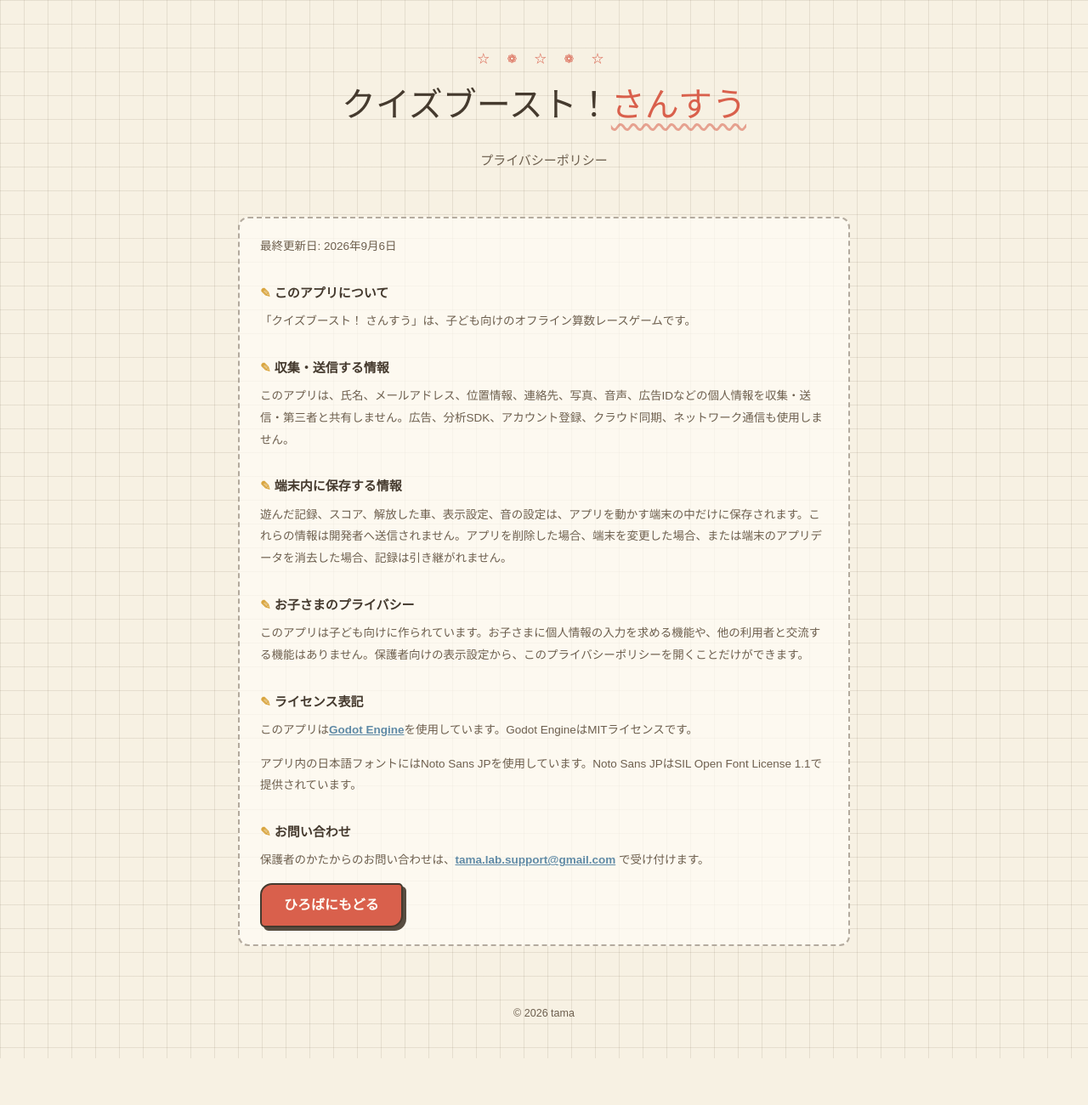
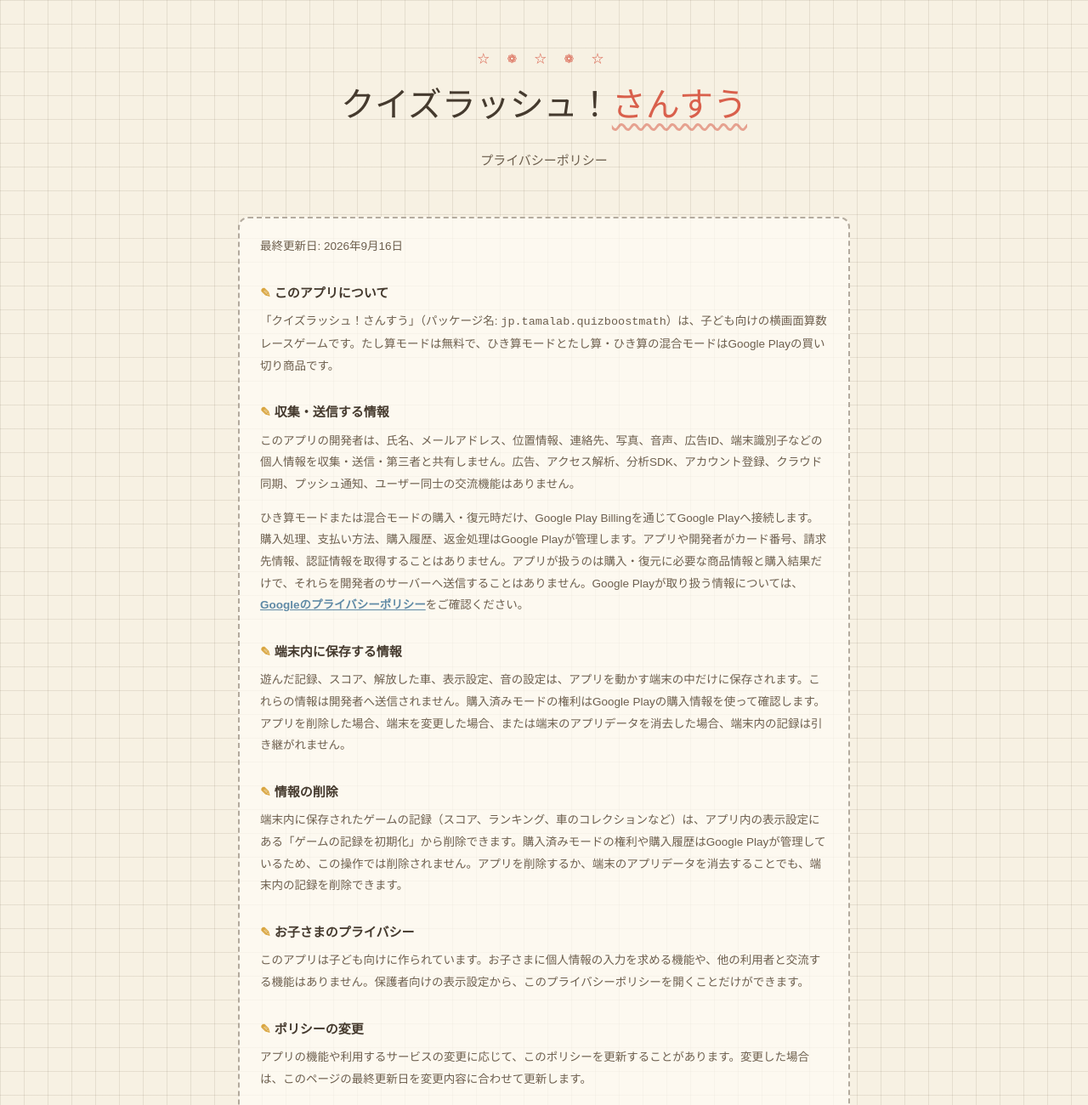
Before and after one commit to Persa27/web-app-hub, a plain HTML site: page privacy-quiz-boost.html in a window 1280 px wide. Shown: the top 1300 px of the page at 85% size. Before the commit the page ends 1245 px from the top, so only its background shows below. Drawn offline with Linux system fonts and the light colour scheme; a web font is replaced by a local one.

Commit message:
Update Quiz Rush privacy policy

```diff
--- a/privacy-quiz-boost.html
+++ b/privacy-quiz-boost.html
@@ -3,8 +3,8 @@
 <head>
 <meta charset="UTF-8">
 <meta name="viewport" content="width=device-width, initial-scale=1.0">
-<title>プライバシーポリシー | クイズブースト！ さんすう</title>
-<meta name="description" content="Androidアプリ「クイズブースト！ さんすう」のプライバシーポリシーです。">
+<title>プライバシーポリシー | クイズラッシュ！さんすう</title>
+<meta name="description" content="Androidアプリ「クイズラッシュ！さんすう」のプライバシーポリシーです。">
 <link rel="preconnect" href="https://fonts.googleapis.com">
 <link rel="preconnect" href="https://fonts.gstatic.com" crossorigin>
 <link href="https://fonts.googleapis.com/css2?family=Hachi+Maru+Pop&family=Zen+Maru+Gothic:wght@400;500;700&display=swap" rel="stylesheet">
@@ -13,20 +13,25 @@
 <body>
 <header class="site-header">
   <p class="header-kazari" aria-hidden="true">☆ ❁ ☆ ❁ ☆</p>
-  <h1 class="site-title">クイズブースト！<span class="title-accent">さんすう</span></h1>
+  <h1 class="site-title">クイズラッシュ！<span class="title-accent">さんすう</span></h1>
   <p class="site-lead">プライバシーポリシー</p>
 </header>
 <main>
   <article class="oyako-note privacy-policy">
-    <p>最終更新日: 2026年9月6日</p>
+    <p>最終更新日: 2026年9月16日</p>
     <h2 class="oyako-title">このアプリについて</h2>
-    <p>「クイズブースト！ さんすう」は、子ども向けのオフライン算数レースゲームです。</p>
+    <p>「クイズラッシュ！さんすう」（パッケージ名: <code>jp.tamalab.quizboostmath</code>）は、子ども向けの横画面算数レースゲームです。たし算モードは無料で、ひき算モードとたし算・ひき算の混合モードはGoogle Playの買い切り商品です。</p>
     <h2 class="oyako-title">収集・送信する情報</h2>
-    <p>このアプリは、氏名、メールアドレス、位置情報、連絡先、写真、音声、広告IDなどの個人情報を収集・送信・第三者と共有しません。広告、分析SDK、アカウント登録、クラウド同期、ネットワーク通信も使用しません。</p>
+    <p>このアプリの開発者は、氏名、メールアドレス、位置情報、連絡先、写真、音声、広告ID、端末識別子などの個人情報を収集・送信・第三者と共有しません。広告、アクセス解析、分析SDK、アカウント登録、クラウド同期、プッシュ通知、ユーザー同士の交流機能はありません。</p>
+    <p>ひき算モードまたは混合モードの購入・復元時だけ、Google Play Billingを通じてGoogle Playへ接続します。購入処理、支払い方法、購入履歴、返金処理はGoogle Playが管理します。アプリや開発者がカード番号、請求先情報、認証情報を取得することはありません。アプリが扱うのは購入・復元に必要な商品情報と購入結果だけで、それらを開発者のサーバーへ送信することはありません。Google Playが取り扱う情報については、<a href="https://policies.google.com/privacy">Googleのプライバシーポリシー</a>をご確認ください。</p>
     <h2 class="oyako-title">端末内に保存する情報</h2>
-    <p>遊んだ記録、スコア、解放した車、表示設定、音の設定は、アプリを動かす端末の中だけに保存されます。これらの情報は開発者へ送信されません。アプリを削除した場合、端末を変更した場合、または端末のアプリデータを消去した場合、記録は引き継がれません。</p>
+    <p>遊んだ記録、スコア、解放した車、表示設定、音の設定は、アプリを動かす端末の中だけに保存されます。これらの情報は開発者へ送信されません。購入済みモードの権利はGoogle Playの購入情報を使って確認します。アプリを削除した場合、端末を変更した場合、または端末のアプリデータを消去した場合、端末内の記録は引き継がれません。</p>
+    <h2 class="oyako-title">情報の削除</h2>
+    <p>端末内に保存されたゲームの記録（スコア、ランキング、車のコレクションなど）は、アプリ内の表示設定にある「ゲームの記録を初期化」から削除できます。購入済みモードの権利や購入履歴はGoogle Playが管理しているため、この操作では削除されません。アプリを削除するか、端末のアプリデータを消去することでも、端末内の記録を削除できます。</p>
     <h2 class="oyako-title">お子さまのプライバシー</h2>
     <p>このアプリは子ども向けに作られています。お子さまに個人情報の入力を求める機能や、他の利用者と交流する機能はありません。保護者向けの表示設定から、このプライバシーポリシーを開くことだけができます。</p>
+    <h2 class="oyako-title">ポリシーの変更</h2>
+    <p>アプリの機能や利用するサービスの変更に応じて、このポリシーを更新することがあります。変更した場合は、このページの最終更新日を変更内容に合わせて更新します。</p>
     <h2 class="oyako-title">ライセンス表記</h2>
     <p>このアプリは<a href="https://godotengine.org/license/">Godot Engine</a>を使用しています。Godot EngineはMITライセンスです。</p>
     <p>アプリ内の日本語フォントにはNoto Sans JPを使用しています。Noto Sans JPはSIL Open Font License 1.1で提供されています。</p>
```
